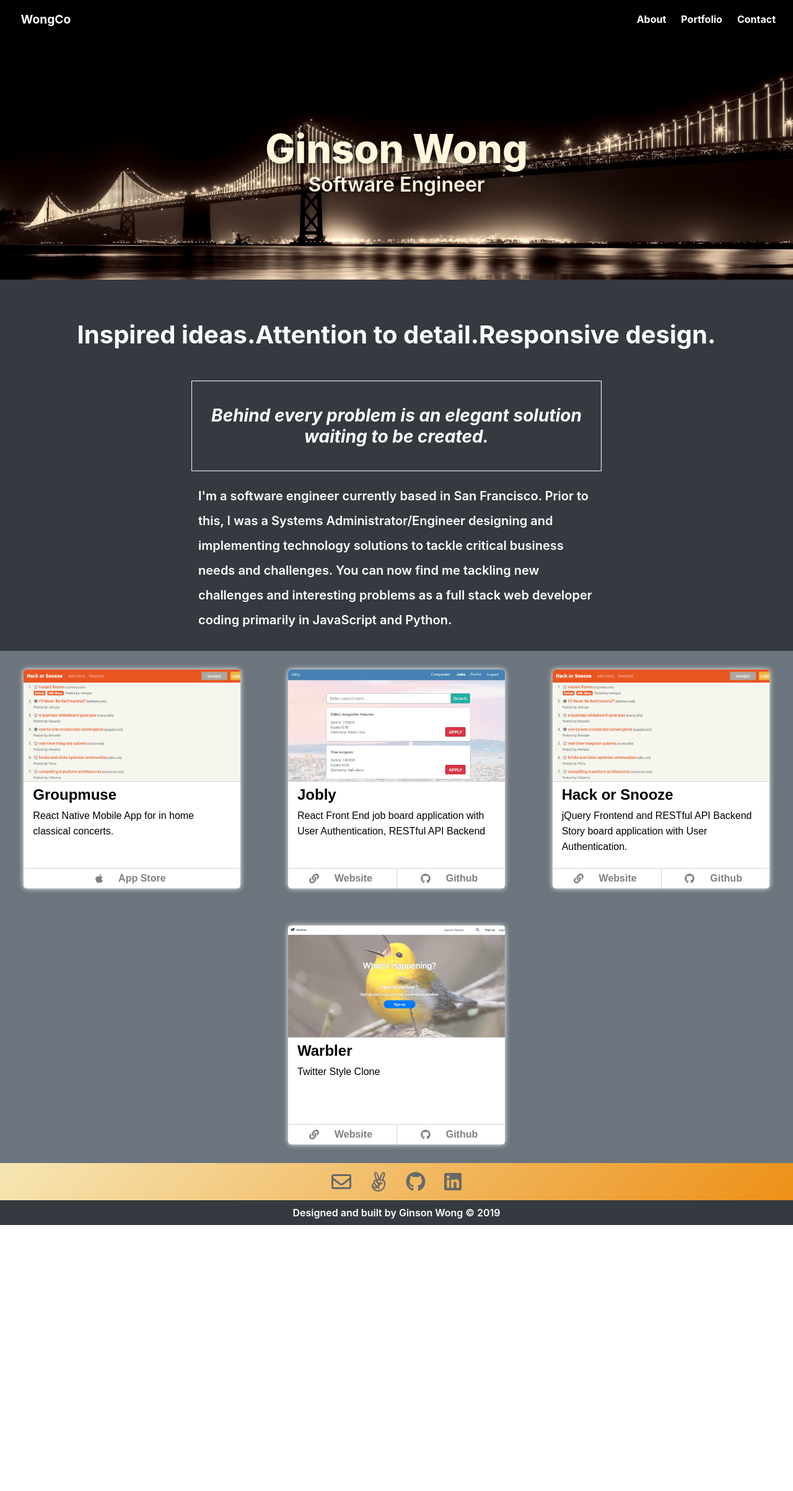
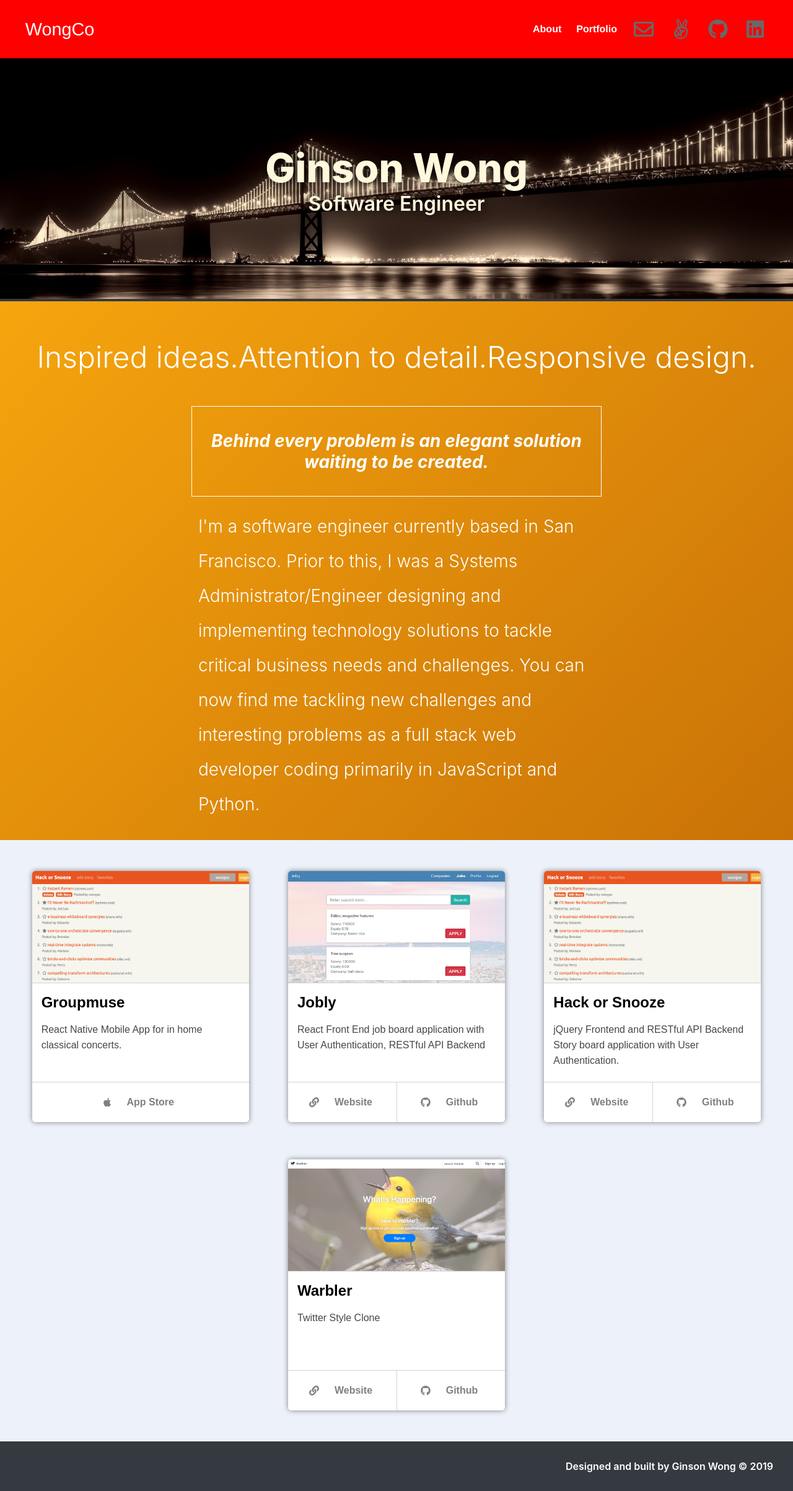
Before and after one commit to wongco/wongco-react-ts, a React (Create React App) app: page / in a window 1280 px wide. Shown: the whole page at 62% size. Before the commit the page ends 1976 px from the top, so only its background shows below. Built offline with nearby package versions, Linux system fonts and the light colour scheme.

Commit message:
refactor color adjustments

```diff
--- a/src/components/atoms/PortfolioItem/index.tsx
+++ b/src/components/atoms/PortfolioItem/index.tsx
@@ -12,17 +12,17 @@ const StyledPortfolioItem = styled.div`
   height: 100%;
   width: 350px;
   border-radius: 5px;
-  box-shadow: 0px 0px 9px white;
+  box-shadow: 0px 0px 9px gray;
   background-color: white;
   overflow: hidden;
-  margin: 30px 0;
+  margin: 30px;
 `;
 
 const StyledDetailsContainer = styled.div`
   display: flex;
   flex-direction: row;
   justify-content: center;
-  height: 2em;
+  height: 4em;
   border-top: 1px solid lightgray;
 `;
 
@@ -41,7 +41,7 @@ const StyledPortfolioText = styled.div`
   justify-content: center;
   align-items: center; */
   /* width: 100%; */
-  height: 140px;
+  height: 160px;
   padding: 0 15px;
   box-sizing: border-box;
   border-top: 1px solid lightgray;
@@ -51,6 +51,7 @@ const StyledPortfolioText = styled.div`
 const StyledLink = styled.a`
   text-decoration: none;
   width: 100%;
+  height: 100%;
 `;
 
 const StyledDetailsTab = styled.div`
@@ -79,6 +80,7 @@ const StyledProjectTitle = styled.div`
   /* font-family: Verdana, Geneva, Tahoma, sans-serif; */
   font-size: 150%;
   margin: 7px 0;
+  padding: 10px 0;
   font-weight: bold;
 `;
 
@@ -86,6 +88,7 @@ const StyledBodyText = styled.div`
   /* font-family: Verdana, Geneva, Tahoma, sans-serif; */
   margin: 5px 0;
   line-height: 25px;
+  color: #45474c;
 `;
 
 const StyledLinkText = styled.div`
--- a/src/components/molecules/NavLinks/index.tsx
+++ b/src/components/molecules/NavLinks/index.tsx
@@ -5,7 +5,8 @@ import NavLinkItem from '../NavLinkItem';
 const StyledNavLinks = styled.ol`
   display: flex;
   flex-flow: row none;
-  margin-right: 1em;
+  /* margin-right: 1em; */
+  align-items: center;
 
   /* Media Query for Mobile */
   @media (max-width: 576px) {
--- a/src/components/organisms/About/index.tsx
+++ b/src/components/organisms/About/index.tsx
@@ -7,16 +7,30 @@ const StyledContainer = styled.section`
   justify-content: space-around;
   align-items: center;
   padding: 30px 0;
-  background-color: #343a40;
+  /* background-color: #343a40; */
   color: white;
+  /* Permalink - use to edit and share this gradient: http://colorzilla.com/gradient-editor/#f6a50e+0,c97207+100 */
+  background: #f6a50e; /* Old browsers */
+  background: -moz-linear-gradient(-45deg, #f6a50e 0%, #c97207 100%); /* FF3.6-15 */
+  background: -webkit-linear-gradient(
+    -45deg,
+    #f6a50e 0%,
+    #c97207 100%
+  ); /* Chrome10-25,Safari5.1-6 */
+  background: linear-gradient(
+    135deg,
+    #f6a50e 0%,
+    #c97207 100%
+  ); /* W3C, IE10+, FF16+, Chrome26+, Opera12+, Safari7+ */
+  filter: progid:DXImageTransform.Microsoft.gradient( startColorstr='#f6a50e', endColorstr='#c97207',GradientType=1 ); /* IE6-9 fallback on horizontal gradient */
 `;
 
 const TransformContainer = styled.div`
   display: flex;
   flex-basis: row wrap;
   justify-content: space-around;
-  font-size: 2.5em;
-  font-weight: bold;
+  font-size: 3em;
+  font-weight: 300;
   text-align: center;
   margin: 30px 0;
 `;
@@ -38,10 +52,10 @@ const StyledBoxText = styled.p`
 `;
 
 const StyledBody = styled.div`
-  font-size: 1.25em;
+  font-size: 1.75em;
   line-height: 2em;
   width: 50%;
-  font-weight: 600;
+  font-weight: 300;
 `;
 
 const About = () => {
--- a/src/components/organisms/Contact/index.tsx
+++ b/src/components/organisms/Contact/index.tsx
@@ -37,24 +37,30 @@ const StyledText = styled.p`
   }
 `;
 
-const StyledCopyrightNote = styled.p`
+const StyledCopyrightContainer = styled.p`
+  display: flex;
   background-color: #343a40;
   color: white;
-  text-align: center;
+  justify-content: center;
+  align-items: center;
   font-weight: 600;
   margin: 0;
-  padding: 10px 0;
+  padding: 30px 0;
+`;
+
+const StyledCopyrightNote = styled.div`
+  width: 100%;
+  text-align: right;
+  padding-right: 2em;
 `;
 
 const Contact = () => {
   return (
     <footer>
-      <StyledGradient>
-        {/* <StyledText>Reach out to me!</StyledText> */}
+      {/* <StyledGradient>
         <ContactBar id="contact">
           <ContactBar.FaLink icon={faEnvelope} href="mailto:ginson.wong+hello@gmail.com" />
           <ContactBar.FaLink icon={faAngellist} href="https://angel.co/ginson-wong" />
-          {/* <ContactBar.FaLink icon={faPenSquare} href="https://wongco.github.io/wongcoblog/" /> */}
           <ContactBar.FaLink icon={faGithub} href="https://github.com/wongco" hovercolor="black" />
           <ContactBar.FaLink
             icon={faLinkedin}
@@ -62,8 +68,10 @@ const Contact = () => {
             hovercolor="#0077B5"
           />
         </ContactBar>
-      </StyledGradient>
-      <StyledCopyrightNote>Designed and built by Ginson Wong © 2019</StyledCopyrightNote>
+      </StyledGradient> */}
+      <StyledCopyrightContainer>
+        <StyledCopyrightNote>Designed and built by Ginson Wong © 2019</StyledCopyrightNote>
+      </StyledCopyrightContainer>
     </footer>
   );
 };
--- a/src/components/organisms/Navbar/index.tsx
+++ b/src/components/organisms/Navbar/index.tsx
@@ -1,7 +1,10 @@
+import { faAngellist, faGithub, faLinkedin } from '@fortawesome/free-brands-svg-icons';
+import { faEnvelope } from '@fortawesome/free-regular-svg-icons';
 import { faBars } from '@fortawesome/free-solid-svg-icons';
 import { FontAwesomeIcon } from '@fortawesome/react-fontawesome';
 import React, { PureComponent } from 'react';
 import styled from 'styled-components';
+import ContactBar from '../../molecules/ContactBar';
 import NavLinks from '../../molecules/NavLinks';
 
 const StyledNav = styled.nav`
@@ -10,7 +13,8 @@ const StyledNav = styled.nav`
   justify-content: space-between;
   align-items: center;
   box-shadow: 2em 2em 18em white;
-  background-color: black;
+  background-color: red;
+  font-family: Helvetica Neue;
 
   @media (max-width: 576px) {
     flex-flow: row wrap;
@@ -44,6 +48,8 @@ const StyledHomeLink = styled.a`
   color: white;
   padding: 0.75em;
   border-radius: 10%;
+  font-size: 1.5em;
+  font-weight: 500;
 
   @media (max-width: 576px) {
     flex: 1 1 100%;
@@ -54,6 +60,13 @@ const StyledHomeLink = styled.a`
 interface StateProps {
   isCollapsed: boolean;
 }
+
+const StyledRightNav = styled.div`
+  display: flex;
+  flex-direction: row;
+  align-items: center;
+  padding-right: 2em;
+`;
 
 class Navbar extends PureComponent {
   public state = {
@@ -75,6 +88,7 @@ class Navbar extends PureComponent {
         <StyledBar onClick={handleClick}>
           <FontAwesomeIcon icon={faBars} size={'2x'} />
         </StyledBar>
+        <StyledRightNav>
           <NavLinks isCollapsed={this.state.isCollapsed}>
             <NavLinks.Item onClick={handleClick} href="#about">
               About
@@ -82,10 +96,20 @@ class Navbar extends PureComponent {
             <NavLinks.Item onClick={handleClick} href="#portfolio">
               Portfolio
             </NavLinks.Item>
-          <NavLinks.Item onClick={handleClick} href="#contact">
-            Contact
-          </NavLinks.Item>
+            <ContactBar.FaLink icon={faEnvelope} href="mailto:ginson.wong+hello@gmail.com" />
+            <ContactBar.FaLink
+              icon={faAngellist}
+              href="https://angel.co/ginson-wong"
+              hovercolor="pink"
+            />
+            <ContactBar.FaLink icon={faGithub} href="https://github.com/wongco" />
+            <ContactBar.FaLink
+              icon={faLinkedin}
+              href="https://www.linkedin.com/in/ginson"
+              hovercolor="#0077B5"
+            />
           </NavLinks>
+        </StyledRightNav>
       </StyledNav>
     );
   }
--- a/src/components/organisms/Portfolio/index.tsx
+++ b/src/components/organisms/Portfolio/index.tsx
@@ -10,8 +10,9 @@ const StyledPortfolioContainer = styled.div`
   flex-flow: row wrap;
   justify-content: space-around;
   align-items: center;
-  background-color: #6c757d;
+  background-color: #edf1f9;
   height: 100%;
+  padding: 20px;
 `;
 
 const Portfolio = () => {
```
Lines whose indentation alone changed are shown as unchanged.
